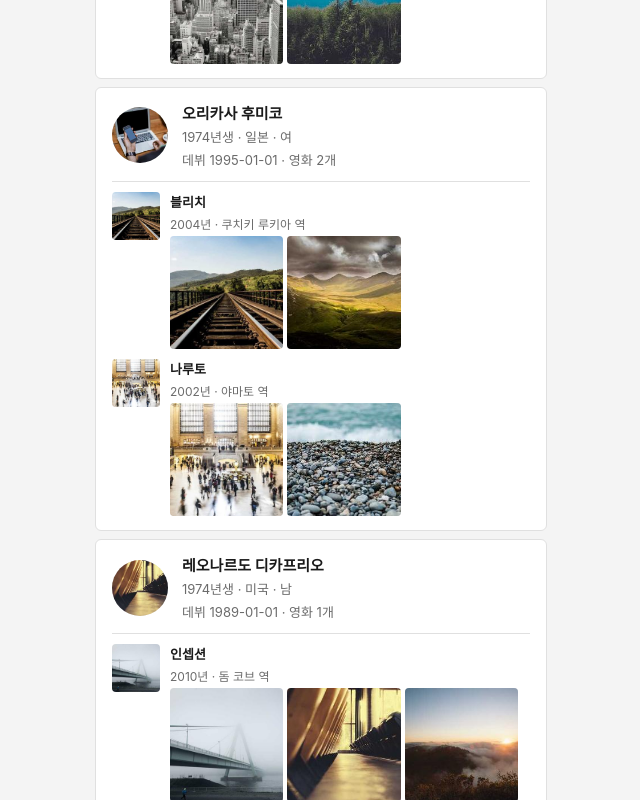
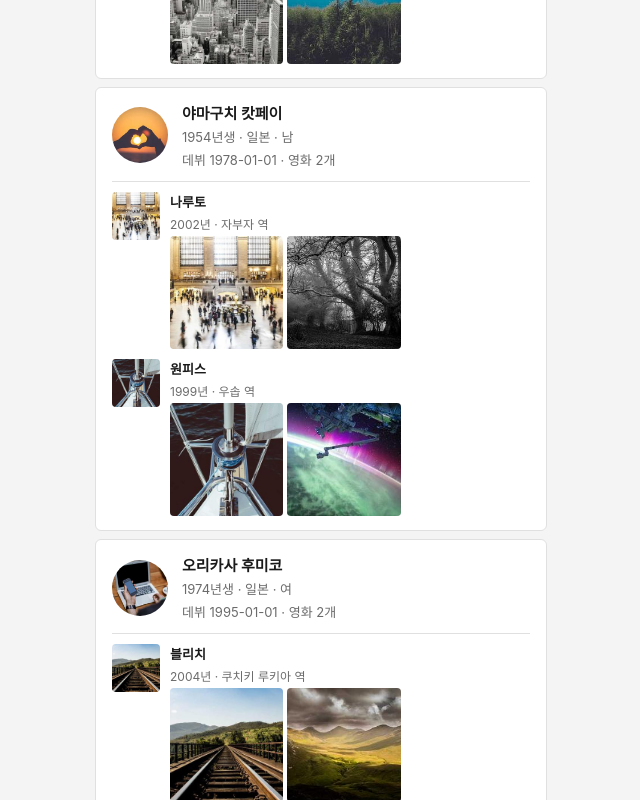
Before and after one commit to danielk0121/actorgram, a React (Vite) app in the folder actorsapp/: page / in a window 1280 px wide. Shown: the part 1220-2020 px from the top of the page, without its empty margins (319-959 px from the left). Built offline with nearby package versions, Linux system fonts and the light colour scheme.

Commit message:
원피스 야마구치 캇페이 roleImages 추가

```diff
--- a/actorsapp/src/data/movies.ts
+++ b/actorsapp/src/data/movies.ts
@@ -287,7 +287,7 @@ export const SAMPLE_MOVIES: Movie[] = [
       { name: '타나카 마유미', role: '몽키 D. 루피', birthYear: 1955, nationality: '일본', debutDate: '1979-01-01', gender: '여', imageUrl: '/images/actor61.jpg', roleImages: ['/images/poster7.jpg', '/images/actor62.jpg', '/images/actor63.jpg'] },
       { name: '나카이 카즈야', role: '롤로노아 조로', birthYear: 1967, nationality: '일본', debutDate: '1989-01-01', gender: '남', imageUrl: '/images/actor62.jpg', roleImages: ['/images/actor61.jpg', '/images/poster7.jpg'] },
       { name: '오키무라 아케미', role: '나미', birthYear: 1967, nationality: '일본', debutDate: '1991-01-01', gender: '여', imageUrl: '/images/actor63.jpg', roleImages: ['/images/poster7.jpg', '/images/actor61.jpg'] },
-      { name: '야마구치 캇페이', role: '우솝', birthYear: 1954, nationality: '일본', debutDate: '1978-01-01', gender: '남', imageUrl: '/images/actor64.jpg' },
+      { name: '야마구치 캇페이', role: '우솝', birthYear: 1954, nationality: '일본', debutDate: '1978-01-01', gender: '남', imageUrl: '/images/actor64.jpg', roleImages: ['/images/poster7.jpg', '/images/actor61.jpg'] },
       { name: '히라타 히로아키', role: '상디', birthYear: 1973, nationality: '일본', debutDate: '1996-01-01', gender: '남', imageUrl: '/images/actor65.jpg' },
     ],
   },
```
